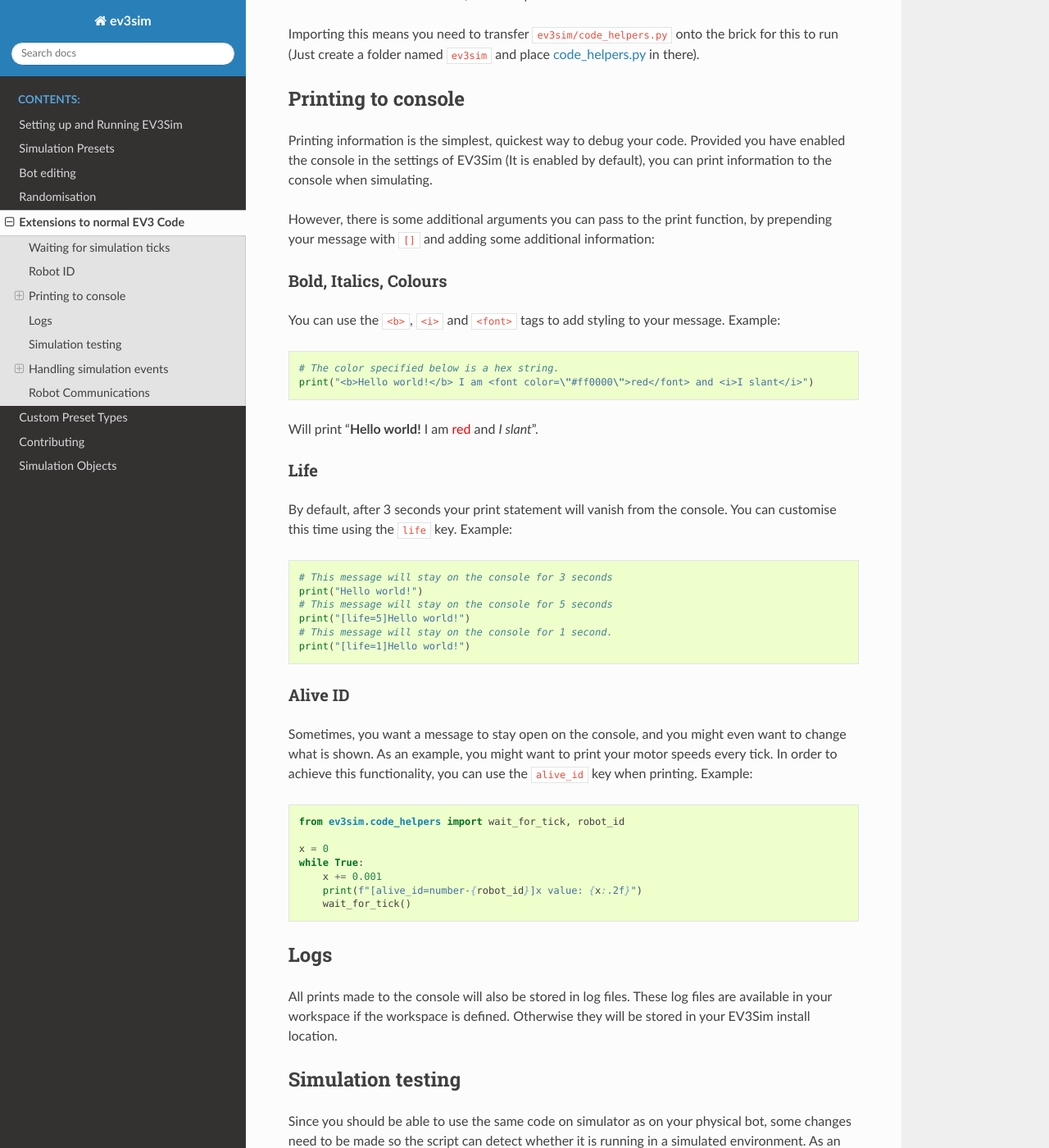
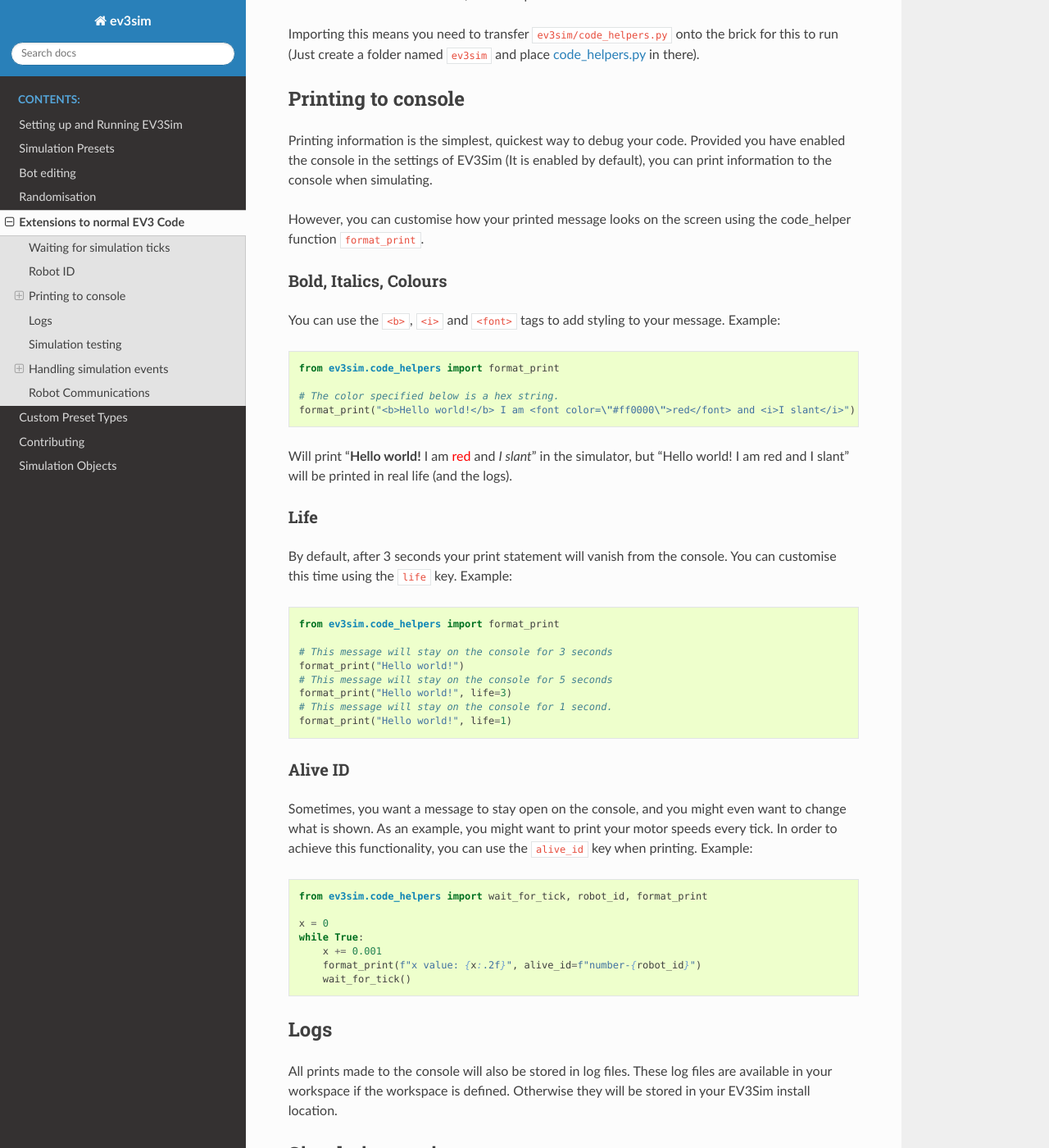
Before and after one commit to MelbourneHighSchoolRobotics/ev3sim, a Sphinx documentation site: the page built from docs/ev3_extensions.rst, in a window 1280 px wide and 1400 px high, scrolled down 1034 px. Shown: the whole window at 82% size. Built offline with Sphinx 7.4.7 and the Read the Docs theme 2.0.0, drawn with Linux system fonts in a browser that asks for light colours.

Commit message:
Update print documentation.

```diff
--- a/docs/ev3_extensions.rst
+++ b/docs/ev3_extensions.rst
@@ -43,7 +43,7 @@
 
 Printing information is the simplest, quickest way to debug your code. Provided you have enabled the console in the settings of EV3Sim (It is enabled by default), you can print information to the console when simulating.
 
-However, there is some additional arguments you can pass to the print function, by prepending your message with ``[]`` and adding some additional information:
+However, you can customise how your printed message looks on the screen using the code_helper function ``format_print``.
 
 Bold, Italics, Colours
 ^^^^^^^^^^^^^^^^^^^^^^
@@ -53,8 +53,10 @@
 
 .. code-block:: python
 
+    from ev3sim.code_helpers import format_print
+
     # The color specified below is a hex string.
-    print("<b>Hello world!</b> I am <font color=\"#ff0000\">red</font> and <i>I slant</i>")
+    format_print("<b>Hello world!</b> I am <font color=\"#ff0000\">red</font> and <i>I slant</i>")
 
 .. raw:: html
 
@@ -62,7 +64,7 @@
 
 .. role:: red
 
-Will print "**Hello world!** I am :red:`red` and *I slant*".
+Will print "**Hello world!** I am :red:`red` and *I slant*" in the simulator, but "Hello world! I am red and I slant" will be printed in real life (and the logs).
 
 Life
 ^^^^
@@ -72,12 +74,14 @@
 
 .. code-block:: python
 
+    from ev3sim.code_helpers import format_print
+
     # This message will stay on the console for 3 seconds
-    print("Hello world!")
+    format_print("Hello world!")
     # This message will stay on the console for 5 seconds
-    print("[life=5]Hello world!")
+    format_print("Hello world!", life=3)
     # This message will stay on the console for 1 second.
-    print("[life=1]Hello world!")
+    format_print("Hello world!", life=1)
 
 Alive ID
 ^^^^^^^^
@@ -88,12 +92,12 @@
 
 .. code-block:: python
 
-    from ev3sim.code_helpers import wait_for_tick, robot_id
+    from ev3sim.code_helpers import wait_for_tick, robot_id, format_print
 
     x = 0
     while True:
         x += 0.001
-        print(f"[alive_id=number-{robot_id}]x value: {x:.2f}")
+        format_print(f"x value: {x:.2f}", alive_id=f"number-{robot_id}")
         wait_for_tick()
 
 Logs
```
